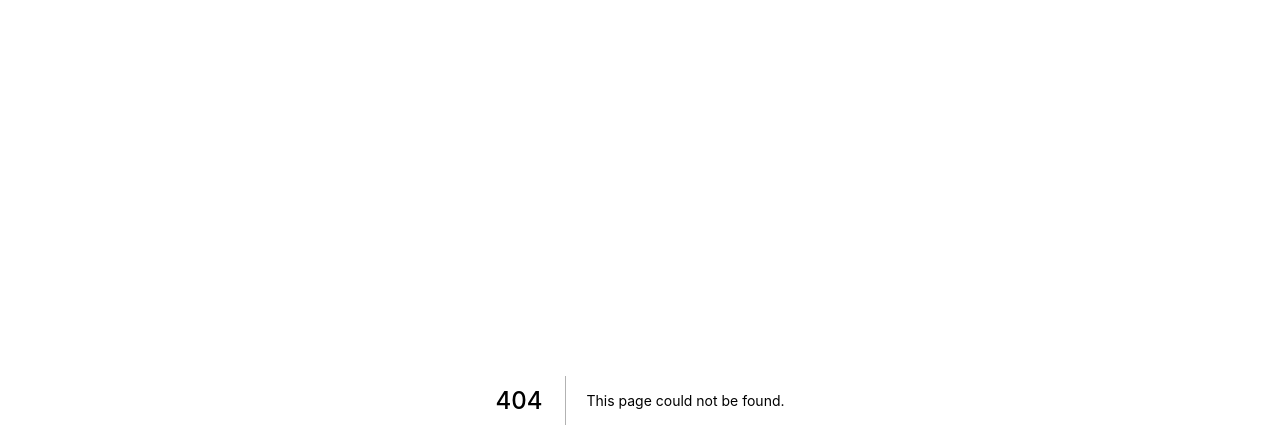
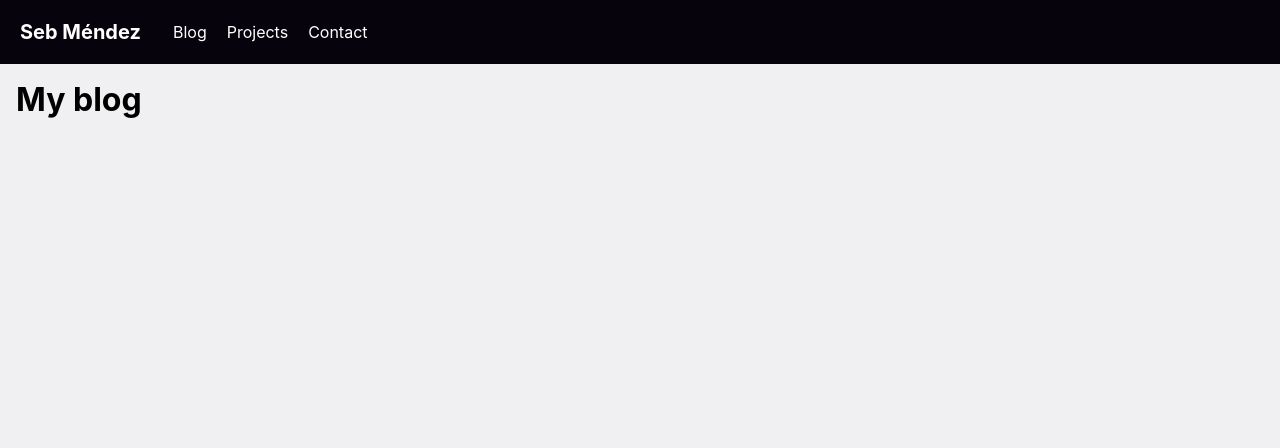
Before and after one commit to Guirdo/guirdo-blog, a Next.js app: page /blog in a window 1280 px wide. Before the commit this address had no page. Shown: the top 448 px of the page. Built offline with nearby package versions, Linux system fonts and the light colour scheme.

Commit message:
Blog added

```diff
--- /dev/null
+++ b/pages/blog.js
@@ -0,0 +1,9 @@
+import Layout from "../components/layout";
+
+export default function BlogPage (){
+    return(
+        <Layout pageTitle="Blog">
+            <h1>My blog</h1>
+        </Layout>
+    )
+}
```
Also changed, not shown: pages/contact.js (added, +9 -0 lines).
